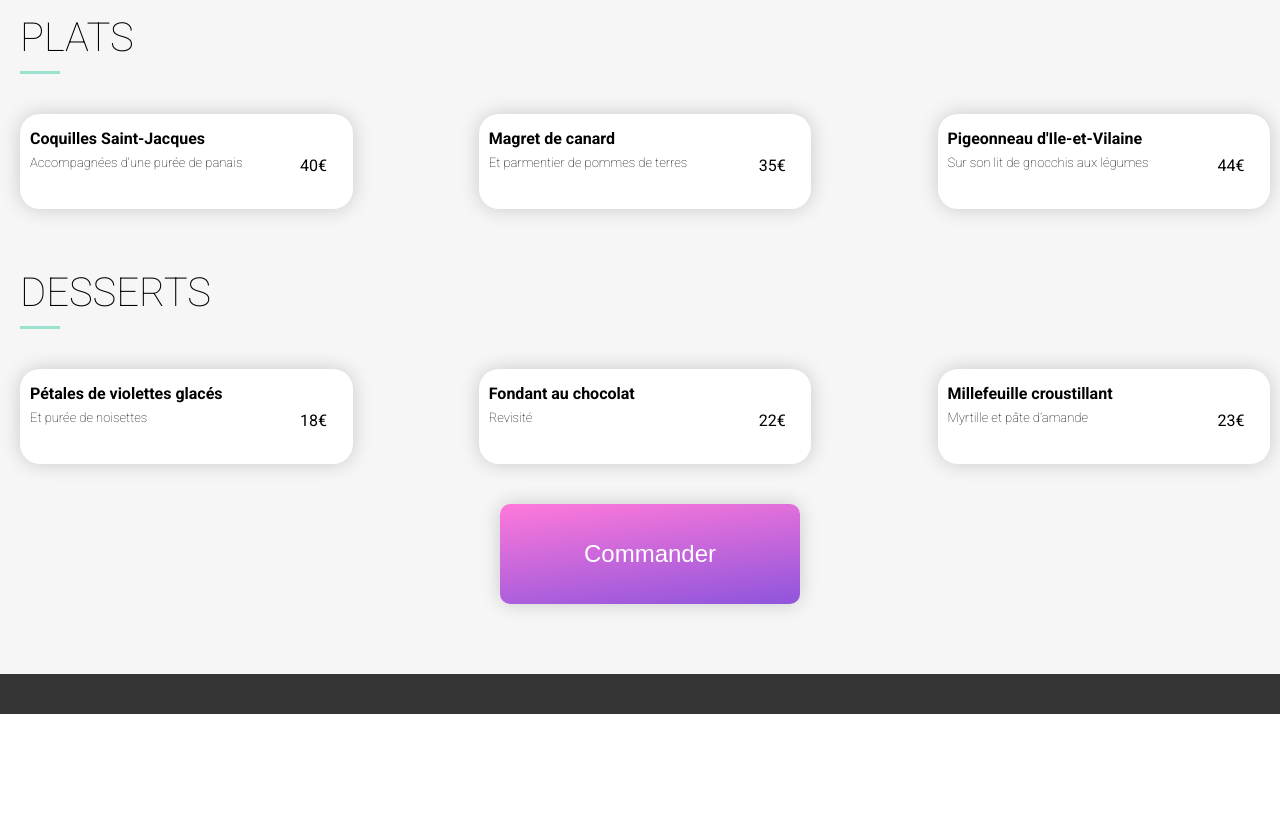
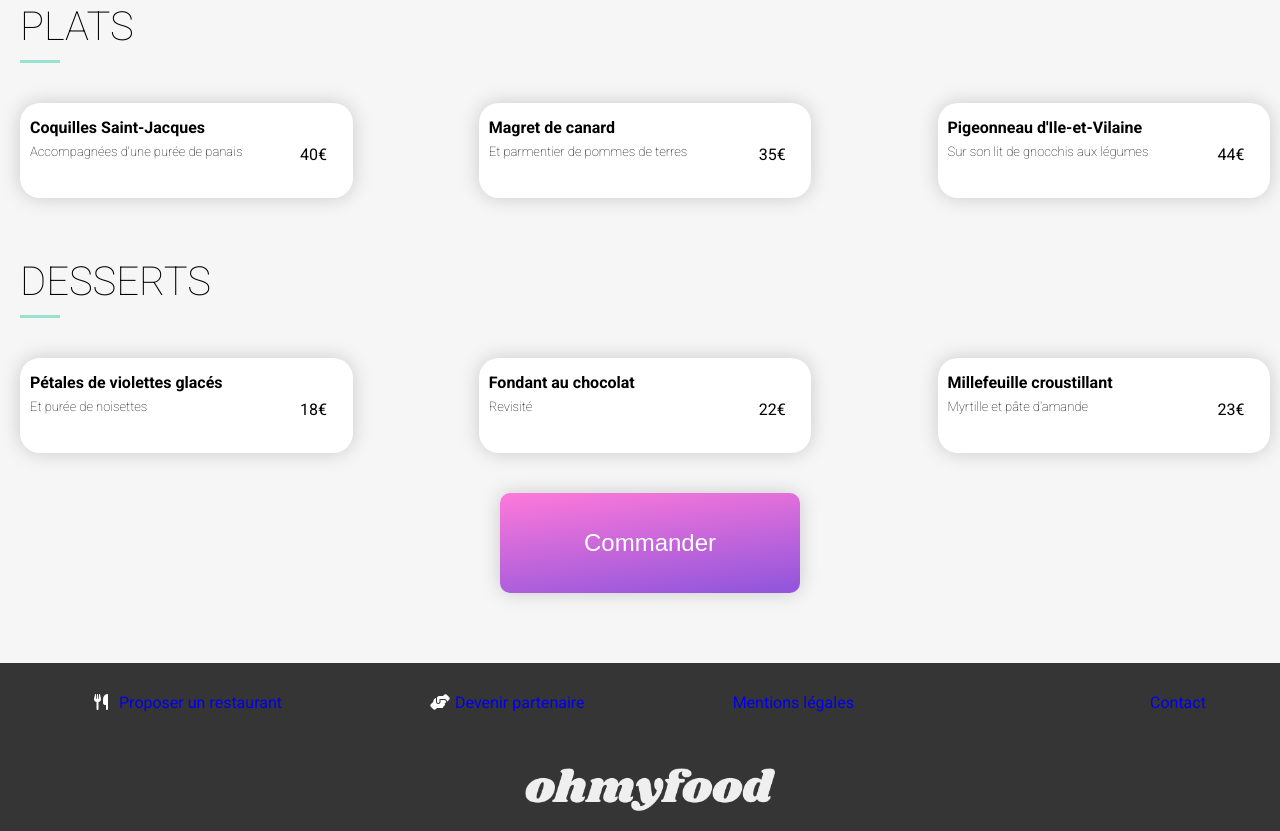
Before and after one commit to Tarek-D/Ohmyfood, a website: page menu-a-la-francaise.html in a window 1280 px wide. Shown: the part 792-1623 px from the top of the page. Before the commit the page ends 1506 px from the top, so only its background shows below. Drawn offline with Linux system fonts and the light colour scheme; a web font is replaced by a local one.

Commit message:
Update menu-a-la-francaise.html
add footer

```diff
--- a/menu-a-la-francaise.html
+++ b/menu-a-la-francaise.html
@@ -15,7 +15,7 @@
 <!-- BODY START -->
 <body>
     <!-- HEADER -->
-    <header class="menu-page-header">
+    <header>
         <a href="index.html">
             <i class="fa-solid fa-arrow-left"></i>
         </a>
@@ -110,6 +110,23 @@
     </main>
     <!-- FOOTER -->
     <footer>
+        <div class="footer-logo">
+            <img src="images/logo/ohmyfood.png" alt="logo">
+        </div>
+        <div class="footer-menu">
+            <div class="footer-menu-item-with-icon">
+                <i class="fas fa-utensils"> </i>
+                <a href="#">Proposer un restaurant</a>
+                <br>
+            </div>
+            <div class="footer-menu-item-with-icon">
+                <i class="fas fa-handshake-angle"></i>
+                <a href="#">Devenir partenaire</a>
+            </div>
+            <a href="#">Mentions légales</a>
+            <br>
+            <a href="mailto:contact@ohmyfood.com" target="_blank">Contact</a>
+        </div>
     </footer>
 </body>
 <!-- BODY END -->
```
